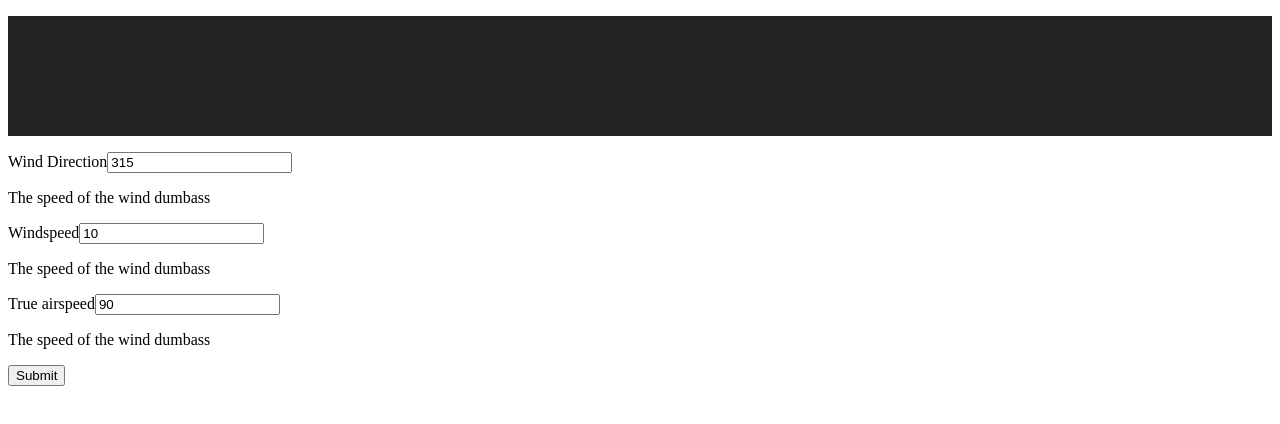
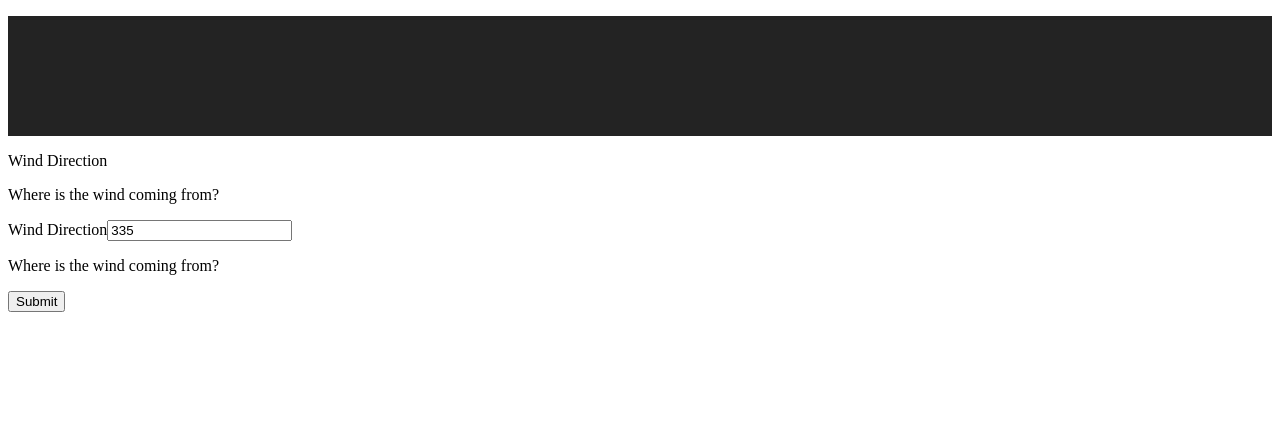
Before and after one commit to D-Pagey/windstar, a React (Vite) app: page / in a window 1280 px wide. Shown: the top 424 px of the page. Built offline with nearby package versions, Linux system fonts and the light colour scheme.

Commit message:
wip on slider

```diff
--- a/package.json
+++ b/package.json
@@ -16,6 +16,7 @@
     "@hookform/resolvers": "^3.6.0",
     "@radix-ui/react-dropdown-menu": "^2.0.6",
     "@radix-ui/react-label": "^2.0.2",
+    "@radix-ui/react-slider": "^1.1.2",
     "@radix-ui/react-slot": "^1.0.2",
     "class-variance-authority": "^0.7.0",
     "clsx": "^2.1.1",
--- a/src/components/WindForm.tsx
+++ b/src/components/WindForm.tsx
@@ -1,3 +1,4 @@
+import { Slider } from '@/components/ui/slider'
 import { zodResolver } from '@hookform/resolvers/zod'
 import { useForm } from 'react-hook-form'
 import { z } from 'zod'
@@ -23,18 +24,18 @@
 }
 
 const formSchema = z.object({
-  windDirection: z.string(),
-  windSpeed: z.string(),
-  trueAirspeed: z.string()
+  windDirection: z.number(),
+  windSpeed: z.number(),
+  trueAirspeed: z.number()
 })
 
 export const WindForm = ({ setWindCorrection, setWind }: Props) => {
   const form = useForm<z.infer<typeof formSchema>>({
     resolver: zodResolver(formSchema),
     defaultValues: {
-      windDirection: '315',
-      windSpeed: '10',
-      trueAirspeed: '90'
+      windDirection: 335,
+      windSpeed: 15,
+      trueAirspeed: 90
     }
   })
 
@@ -43,14 +44,16 @@
     windSpeed,
     trueAirspeed
   }: z.infer<typeof formSchema>) => {
-    const windCorrections = generateCompassCorrections({
-      windDirection: Number(windDirection),
-      windSpeed: Number(windSpeed),
-      trueAirspeed: Number(trueAirspeed)
-    })
+    console.log({ windDirection })
 
-    setWindCorrection(windCorrections)
-    setWind({ direction: Number(windDirection), speed: Number(windSpeed) })
+    // const windCorrections = generateCompassCorrections({
+    //   windDirection: Number(windDirection),
+    //   windSpeed: Number(windSpeed),
+    //   trueAirspeed: Number(trueAirspeed)
+    // })
+
+    // setWindCorrection(windCorrections)
+    // setWind({ direction: Number(windDirection), speed: Number(windSpeed) })
   }
 
   return (
@@ -63,37 +66,32 @@
             <FormItem>
               <FormLabel>Wind Direction</FormLabel>
               <FormControl>
-                <Input {...field} type="number" />
+                <Slider
+                  min={1}
+                  max={360}
+                  step={1}
+                  defaultValue={[field.value]}
+                  onValueChange={(vals) => {
+                    field.onChange(vals[0])
+                  }}
+                  value={[form.getValues('windDirection')]}
+                />
               </FormControl>
-              <FormDescription>The speed of the wind dumbass</FormDescription>
+              <FormDescription>Where is the wind coming from?</FormDescription>
               <FormMessage />
             </FormItem>
           )}
         />
         <FormField
           control={form.control}
-          name="windSpeed"
+          name="windDirection"
           render={({ field }) => (
             <FormItem>
-              <FormLabel>Windspeed</FormLabel>
+              <FormLabel>Wind Direction</FormLabel>
               <FormControl>
                 <Input {...field} type="number" />
               </FormControl>
-              <FormDescription>The speed of the wind dumbass</FormDescription>
-              <FormMessage />
-            </FormItem>
-          )}
-        />
-        <FormField
-          control={form.control}
-          name="trueAirspeed"
-          render={({ field }) => (
-            <FormItem>
-              <FormLabel>True airspeed</FormLabel>
-              <FormControl>
-                <Input {...field} type="number" />
-              </FormControl>
-              <FormDescription>The speed of the wind dumbass</FormDescription>
+              <FormDescription>Where is the wind coming from?</FormDescription>
               <FormMessage />
             </FormItem>
           )}
--- /dev/null
+++ b/src/components/ui/slider.tsx
@@ -0,0 +1,26 @@
+import * as React from "react"
+import * as SliderPrimitive from "@radix-ui/react-slider"
+
+import { cn } from "@/lib/utils"
+
+const Slider = React.forwardRef<
+  React.ElementRef<typeof SliderPrimitive.Root>,
+  React.ComponentPropsWithoutRef<typeof SliderPrimitive.Root>
+>(({ className, ...props }, ref) => (
+  <SliderPrimitive.Root
+    ref={ref}
+    className={cn(
+      "relative flex w-full touch-none select-none items-center",
+      className
+    )}
+    {...props}
+  >
+    <SliderPrimitive.Track className="relative h-2 w-full grow overflow-hidden rounded-full bg-slate-100 dark:bg-slate-800">
+      <SliderPrimitive.Range className="absolute h-full bg-slate-900 dark:bg-slate-50" />
+    </SliderPrimitive.Track>
+    <SliderPrimitive.Thumb className="block h-5 w-5 rounded-full border-2 border-slate-900 bg-white ring-offset-white transition-colors focus-visible:outline-none focus-visible:ring-2 focus-visible:ring-slate-950 focus-visible:ring-offset-2 disabled:pointer-events-none disabled:opacity-50 dark:border-slate-50 dark:bg-slate-950 dark:ring-offset-slate-950 dark:focus-visible:ring-slate-300" />
+  </SliderPrimitive.Root>
+))
+Slider.displayName = SliderPrimitive.Root.displayName
+
+export { Slider }
```
Also changed, not shown: 1 other file (tests, documents, lock files or other folders).
